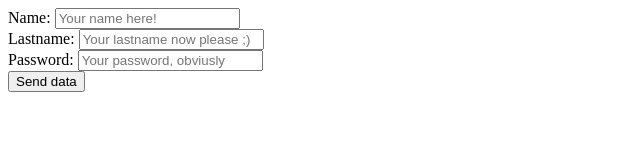
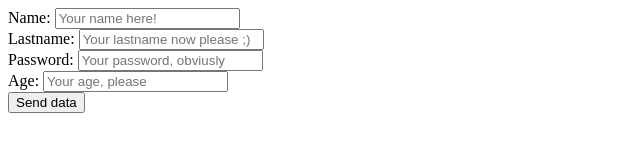
Before and after one commit to jchurin/bootcamp-lenio-tmp, a plain HTML site: page index.html in a window 1280 px wide. Shown: the whole page, without its empty margins (0-640 px from the left). Drawn offline with Linux system fonts and the light colour scheme.

Commit message:
add age to form

```diff
--- a/index.html
+++ b/index.html
@@ -11,6 +11,8 @@
       <input type="text" placeholder="Your lastname now please ;)" name="lastname"/><br>
       <label for="password">Password:</label>
       <input type="password" placeholder="Your password, obviusly" name="password"/><br>
+      <label for="age">Age:</label>
+      <input type="text" placeholder="Your age, please" name="age"/><br>
       <input type="submit" value="Send data"/>
     </form>
   </body>
```
